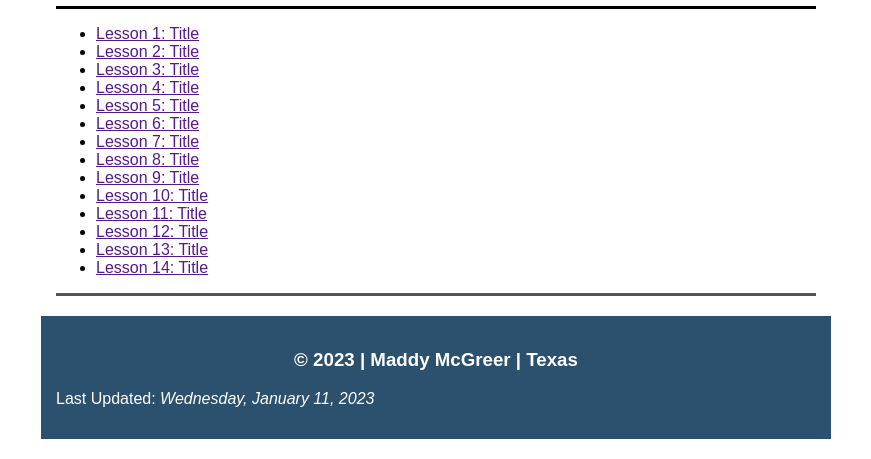
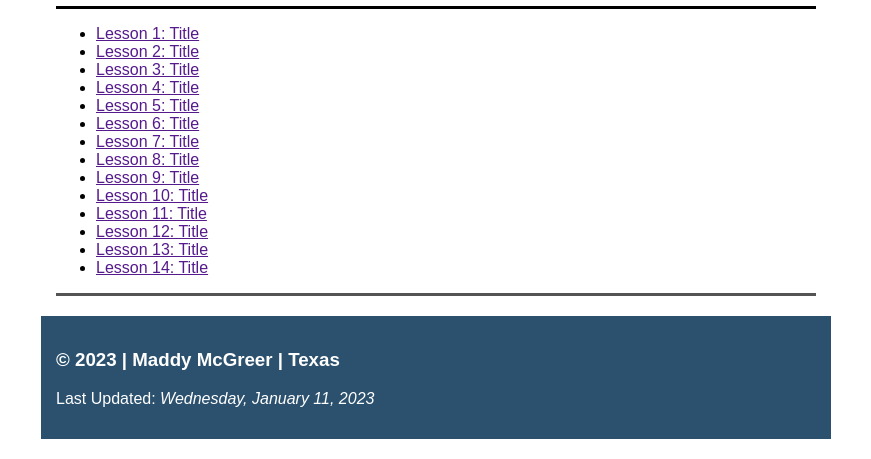
Before and after one commit to madelynm3/wdd230, a plain HTML site: page index.html in a window 1280 px wide. Shown: the part 376-835 px from the top of the page, without its empty margins (204-1075 px from the left). Drawn offline with Linux system fonts and the light colour scheme.

Commit message:
Update style.css

```diff
--- a/styles/style.css
+++ b/styles/style.css
@@ -34,7 +34,7 @@ h2 {
 }
 
 h3 {
-  text-align:center;
+  justify-items:center;
 }
 
 .course-assignments {
```
